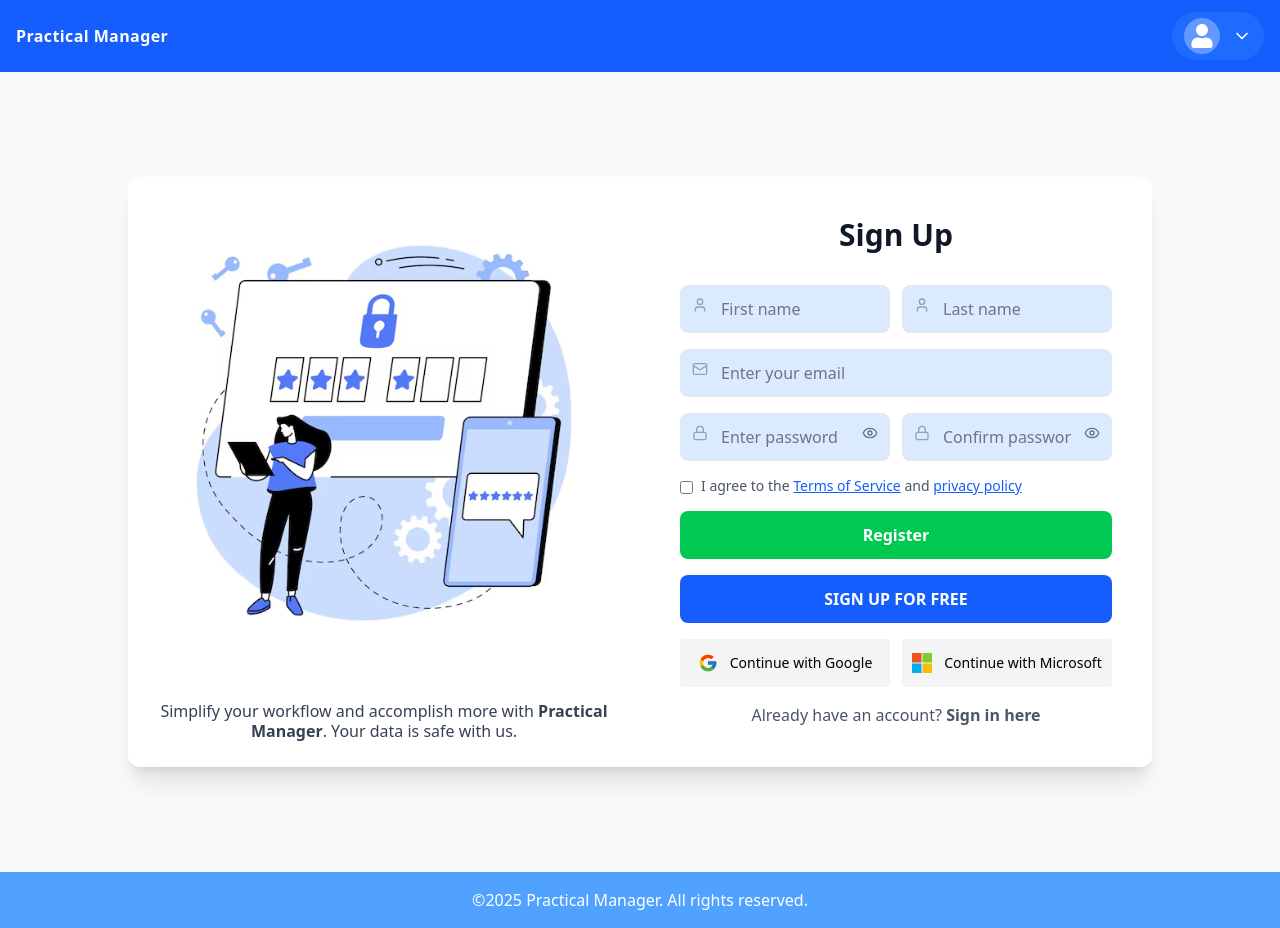
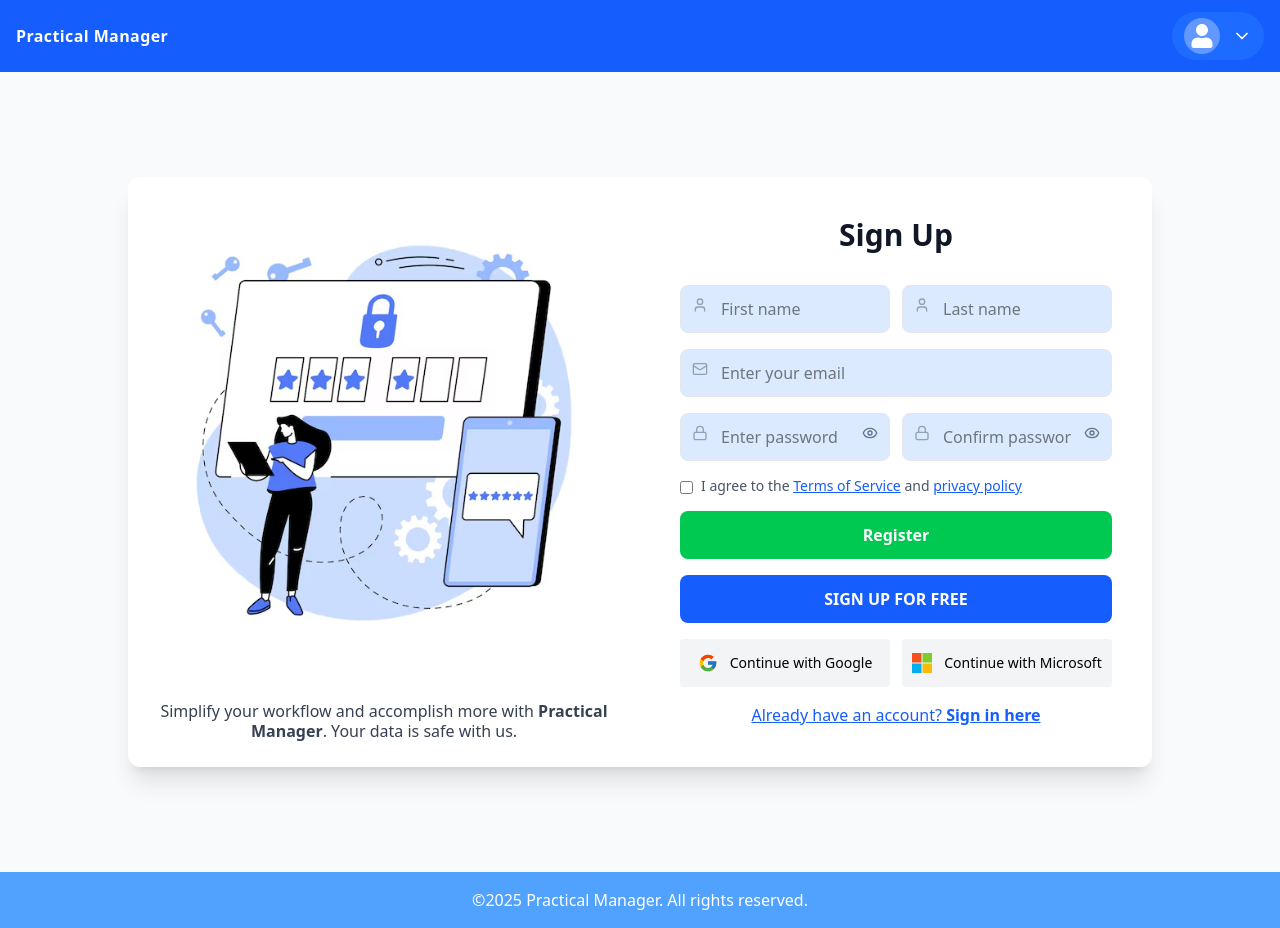
Before and after one commit to Evoli-management/PM-frontend, a React (Vite) app: page /#/registration in a window 1280 px wide. Built offline with nearby package versions, Linux system fonts and the light colour scheme.

Commit message:
chore: ui: registration link blue and small tweaks

```diff
--- a/src/pages/Registration.jsx
+++ b/src/pages/Registration.jsx
@@ -1,5 +1,5 @@
 import { useState } from "react";
-import { useNavigate } from "react-router-dom";
+import { useNavigate, Link } from "react-router-dom";
 import { CheckCircle2, User, Mail, Lock, Eye, EyeOff, Info } from "lucide-react";
 
 export default function Registration() {
@@ -256,7 +256,7 @@ export default function Registration() {
 
                 <div className="text-center mt-4">
                   <div className="flex items-center justify-center">
-                    <a href="#" className="text-gray-600 hover:text-blue-600 transition-colors">Already have an account? <span className="font-semibold">Sign in here</span></a>
+                    <Link to="/login" className="text-blue-600 hover:text-blue-800 underline transition-colors">Already have an account? <span className="font-semibold">Sign in here</span></Link>
                   </div>
                 </div>
               </form>
```
